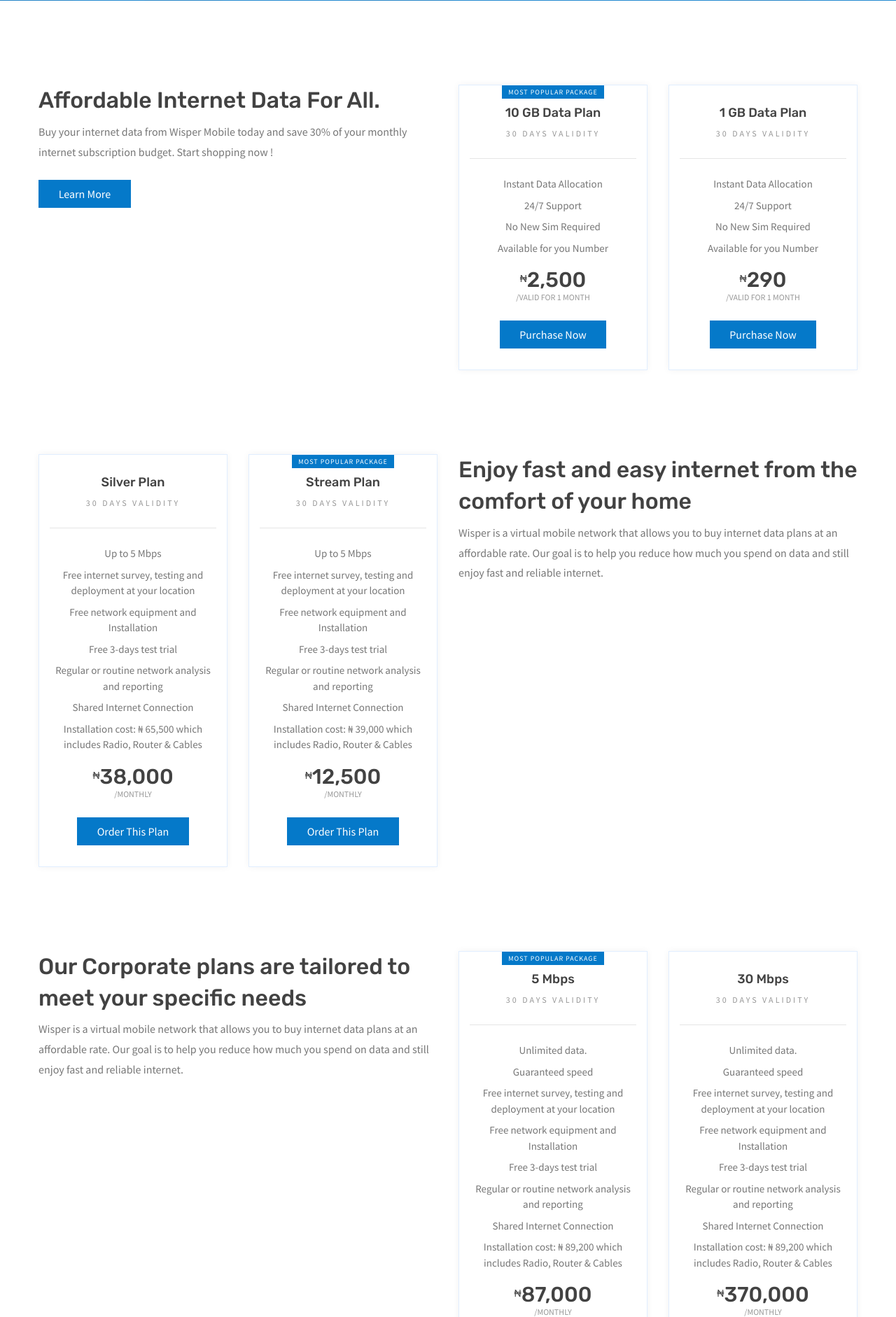
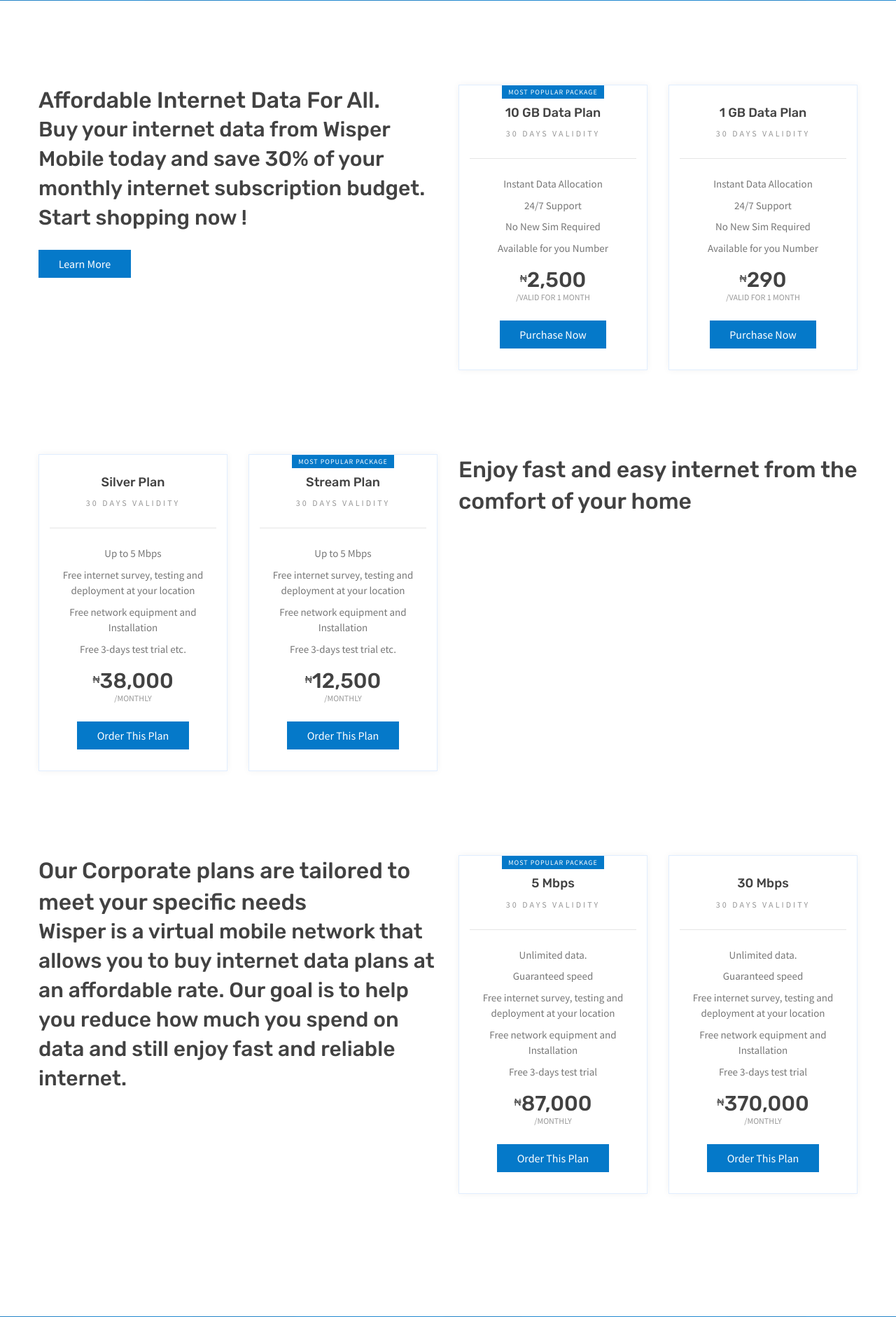
Before and after one commit to WisperHQ/wisper-isp, a PHP site: page / in a window 1280 px wide. Shown: the part 2231-4113 px from the top of the page at 70% size. Run offline with PHP 8.4, Linux system fonts and the light colour scheme.

Commit message:
Update content

```diff
--- a/index.php
+++ b/index.php
@@ -200,7 +200,7 @@
                 <div class="col-lg-6">
                     <div class="service-details" data-animate="fadeInUp" data-delay=".1">
                         <h1>Affordable Internet Data For All.</h1>
-                        <p>Buy your internet data from Wisper Mobile today and save 30% of your monthly internet subscription budget. Start shopping now !</p>
+                        <h2>Buy your internet data from Wisper Mobile today and save 30% of your monthly internet subscription budget. Start shopping now !</h2>
 						<a data-animate="fadeInUp" data-delay=".6" href="wisper-mobile.php" class="btn">Learn More</a>
                     </div>
                 </div>
@@ -255,10 +255,7 @@
                                     <li>Up to 5 Mbps</li>
                                     <li>Free internet survey, testing and deployment at your location</li>
                                     <li>Free network equipment and Installation</li>
-                                    <li>Free 3-days test trial</li>
-                                    <li>Regular or routine network analysis and reporting</li>
-                                    <li>Shared Internet Connection</li>
-                                    <li>Installation cost: ₦ 65,500 which includes Radio, Router & Cables<li>
+                                    <li>Free 3-days test trial etc. </li>
                                 </ul>
                                 <p><sup>₦</sup>38,000 <span>/Monthly</span></p>
                                 <a href="subscription.php" class="btn">Order This Plan</a>
@@ -274,10 +271,7 @@
                                     <li>Up to 5 Mbps</li>
                                     <li>Free internet survey, testing and deployment at your location</li>
                                     <li>Free network equipment and Installation</li>
-                                    <li>Free 3-days test trial</li>
-                                    <li>Regular or routine network analysis and reporting</li>
-                                    <li>Shared Internet Connection</li>
-                                    <li>Installation cost: ₦ 39,000 which includes Radio, Router & Cables</li>
+                                    <li>Free 3-days test trial etc.</li>
                                 </ul>
                                 <p><sup>₦</sup>12,500 <span>/Monthly</span></p>
                                 <a href="subscription.php" class="btn">Order This Plan</a>
@@ -288,7 +282,7 @@
                 <div class="col-lg-6 order-first order-sm-second">
                     <div class="service-details" data-animate="fadeInUp" data-delay=".1">
                         <h1>Enjoy fast and easy internet from the comfort of your home</h1>
-                        <p>Wisper is a virtual mobile network that allows you to buy internet data plans at an affordable rate. Our goal is to help you reduce how much you spend on data and still enjoy fast and reliable internet.</p>
+                        <p></p>
                     </div>
                 </div>
             </div>
@@ -297,7 +291,7 @@
                 <div class="col-lg-6">
                     <div class="service-details" data-animate="fadeInUp" data-delay=".1">
                         <h1>Our Corporate plans are tailored to meet your specific needs</h1>
-                        <p>Wisper is a virtual mobile network that allows you to buy internet data plans at an affordable rate. Our goal is to help you reduce how much you spend on data and still enjoy fast and reliable internet.</p>
+                        <h2>Wisper is a virtual mobile network that allows you to buy internet data plans at an affordable rate. Our goal is to help you reduce how much you spend on data and still enjoy fast and reliable internet.</h2>
                     </div>
                 </div>
                 <div class="col-lg-6">
@@ -314,9 +308,6 @@
                                     <li>Free internet survey, testing and deployment at your location</li>
                                     <li>Free network equipment and Installation</li>
                                     <li>Free 3-days test trial</li>
-                                    <li>Regular or routine network analysis and reporting</li>
-                                    <li>Shared Internet Connection</li>
-                                    <li>Installation cost: ₦ 89,200 which includes Radio, Router & Cables<li>
                                 </ul>
                                 <p><sup>₦</sup>87,000 <span>/Monthly</span></p>
                                 <a href="subscription.php" class="btn">Order This Plan</a>
@@ -333,9 +324,6 @@
                                     <li>Free internet survey, testing and deployment at your location</li>
                                     <li>Free network equipment and Installation</li>
                                     <li>Free 3-days test trial</li>
-                                    <li>Regular or routine network analysis and reporting</li>
-                                    <li>Shared Internet Connection</li>
-                                    <li>Installation cost: ₦ 89,200 which includes Radio, Router & Cables<li>
                                 </ul>
                                 <p><sup>₦</sup>370,000 <span>/Monthly</span></p>
                                 <a href="subscription.php" class="btn">Order This Plan</a>
```
